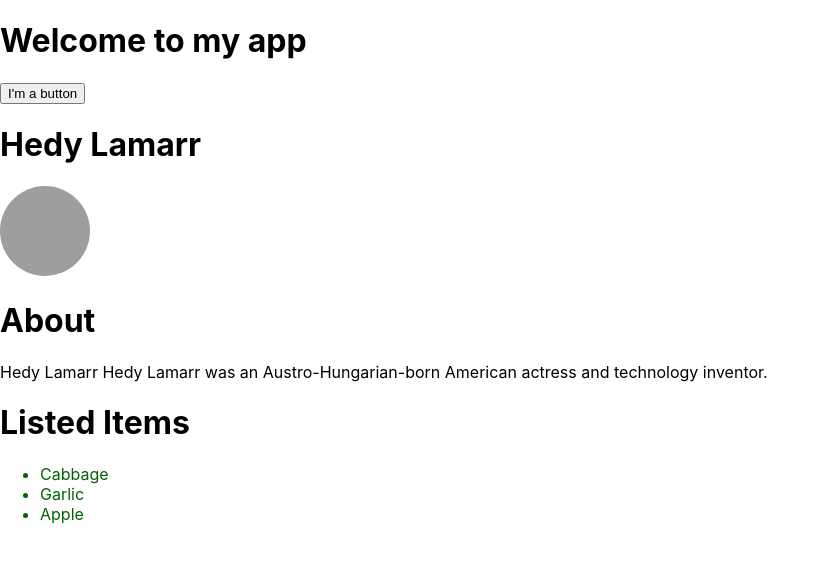
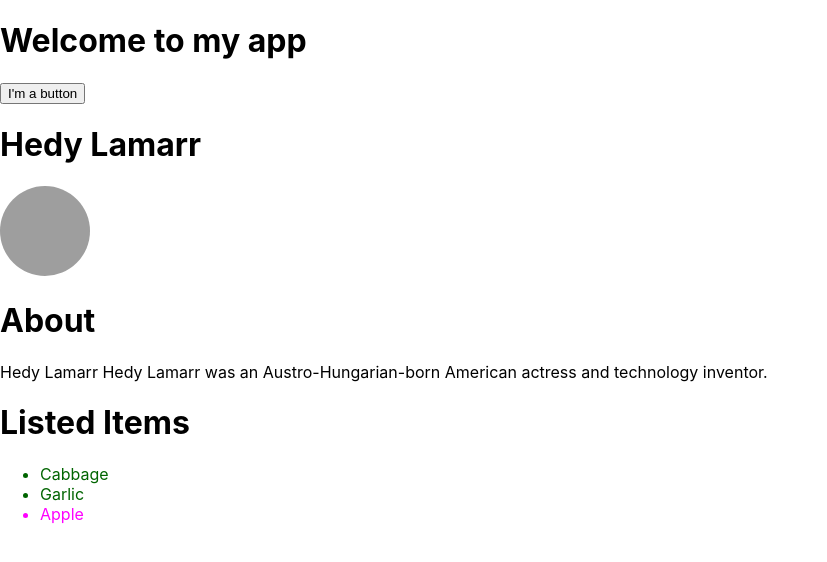
Before and after one commit to ROSHAN058/React_basic, a React (Create React App) app: page / in a window 1280 px wide. Shown: the top 562 px of the page, without its empty margins (0-827 px from the left). Built offline with nearby package versions, Linux system fonts and the light colour scheme; grey boxes are pictures that could not be loaded.

Commit message:
Update App.js

```diff
--- a/src/App.js
+++ b/src/App.js
@@ -6,10 +6,11 @@ const user = {
   imageSize: 90,
 };
 const products = [
-  { title: 'Cabbage', id: 1 },
-  { title: 'Garlic', id: 2 },
-  { title: 'Apple', id: 3 },
+  { title: 'Cabbage', isFruit: false, id: 1 },
+  { title: 'Garlic', isFruit: false, id: 2 },
+  { title: 'Apple', isFruit: true, id: 3 },
 ];
+
 const listItems = products.map(product =>
   <li
   key={product.id}
```
